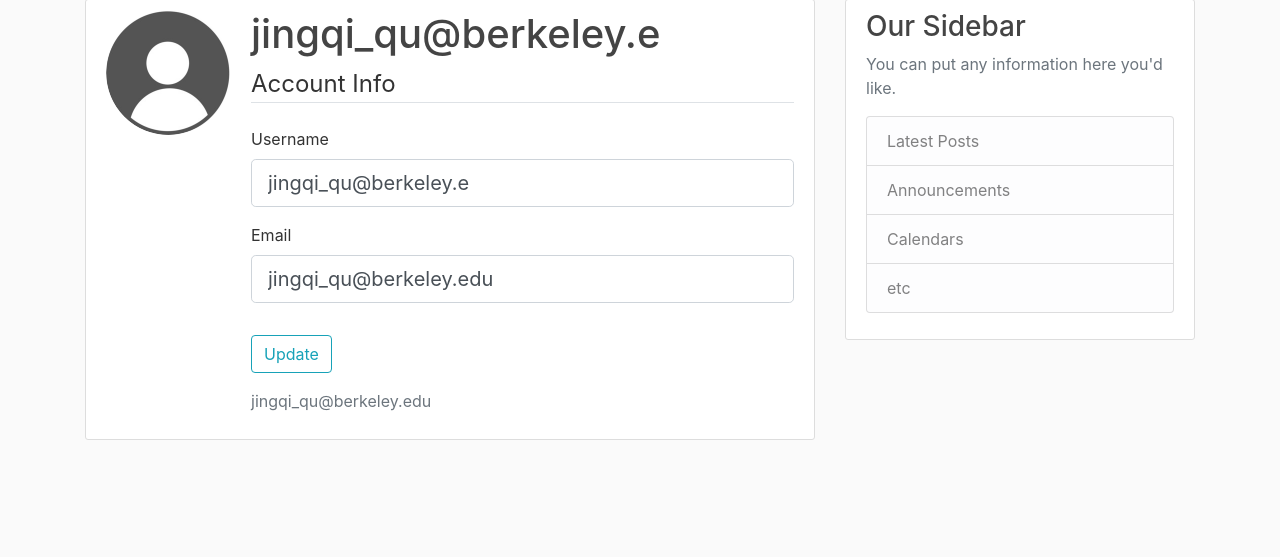
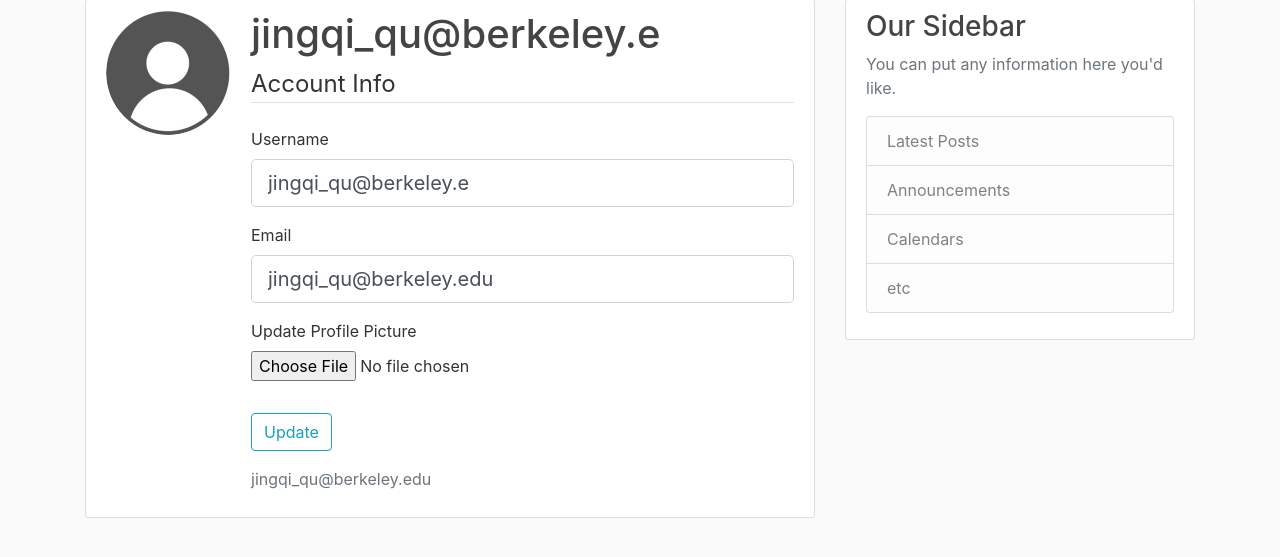
Before and after one commit to JQ4386/Flask-Blog, a Flask app: page /account in a window 1280 px wide. Shown: the part 81-638 px from the top of the page. Run offline with Flask 3, Linux system fonts and the light colour scheme; a user stored in the database is signed in; some libraries are stand-ins or nearby versions.

Commit message:
add file upload for profile + form encoding

```diff
--- a/flaskblog/forms.py
+++ b/flaskblog/forms.py
@@ -1,4 +1,5 @@
 from flask_wtf import FlaskForm
+from flask_wtf.file import FileField, FileAllowed
 from flask_login import current_user
 from wtforms import StringField, PasswordField, SubmitField, BooleanField
 from wtforms.validators import DataRequired, Length, Email, EqualTo, ValidationError
@@ -34,11 +35,14 @@ class LoginForm(FlaskForm):
     remember = BooleanField('Remember Me')
     submit = SubmitField('Login')
 
+# Parameters: username, email, picture, submit
 class UpdateAccountForm(FlaskForm):
     username = StringField('Username',
                             validators=[DataRequired(), Length(min=2, max=20)])
     email = StringField('Email',
                         validators=[DataRequired(), Email()])
+    picture = FileField('Update Profile Picture',
+                        validators=[FileAllowed(['jpg', 'png'])])
     submit = SubmitField('Update')
 
     def validate_username(self, username):
--- a/flaskblog/templates/account.html
+++ b/flaskblog/templates/account.html
@@ -7,7 +7,7 @@
             <!-- Username -->
             <h2 class="account-heading">{{ current_user.username }}</h2>
             <!-- Email -->
-            <form method="POST" action="">
+            <form method="POST" action="" enctype="multipart/form-data">
                 {{ form.hidden_tag() }}
                 <fieldset class="form-group">
                     <legend class="border-bottom mb-4">Account Info</legend>
@@ -42,6 +42,16 @@
                         {{ form.email(class="form-control form-control-lg")}}
                         {% endif %}
                     </div>
+                    <div class="form-group">
+                        {{ form.picture.label()}}
+                        {{ form.picture(class="form-control-file")}}
+                        <!-- Different from other forms because others were wrapped in invalid feeback div. This is different type of field -->
+                        {% if form.picture.errors %}
+                            {% for error in form.picture.errors %}
+                                <span class="text-danger">{{ error }}</span></br>
+                            {% endfor %}
+                        {% endif %}
+                    </div>
                 </fieldset>
                 <div class="form-group">
                     {{ form.submit(class="btn btn-outline-info")}}
```
